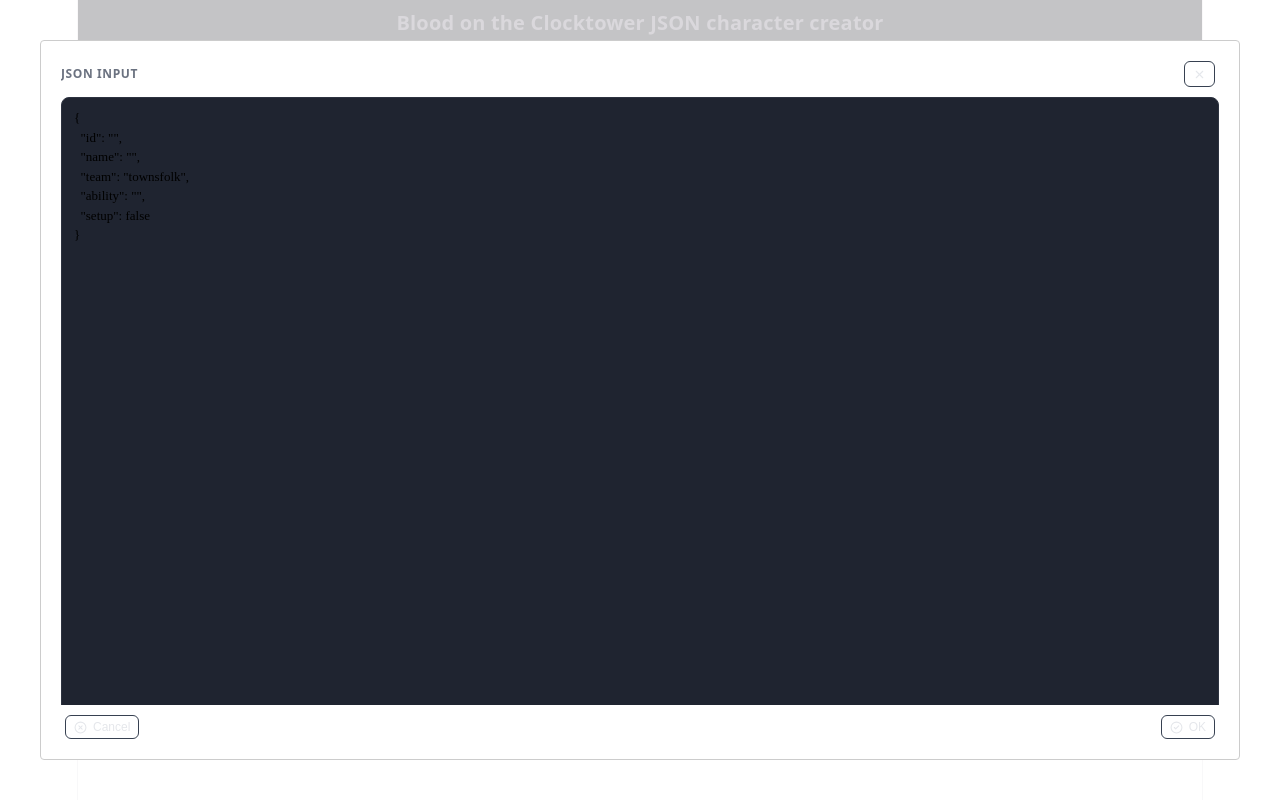
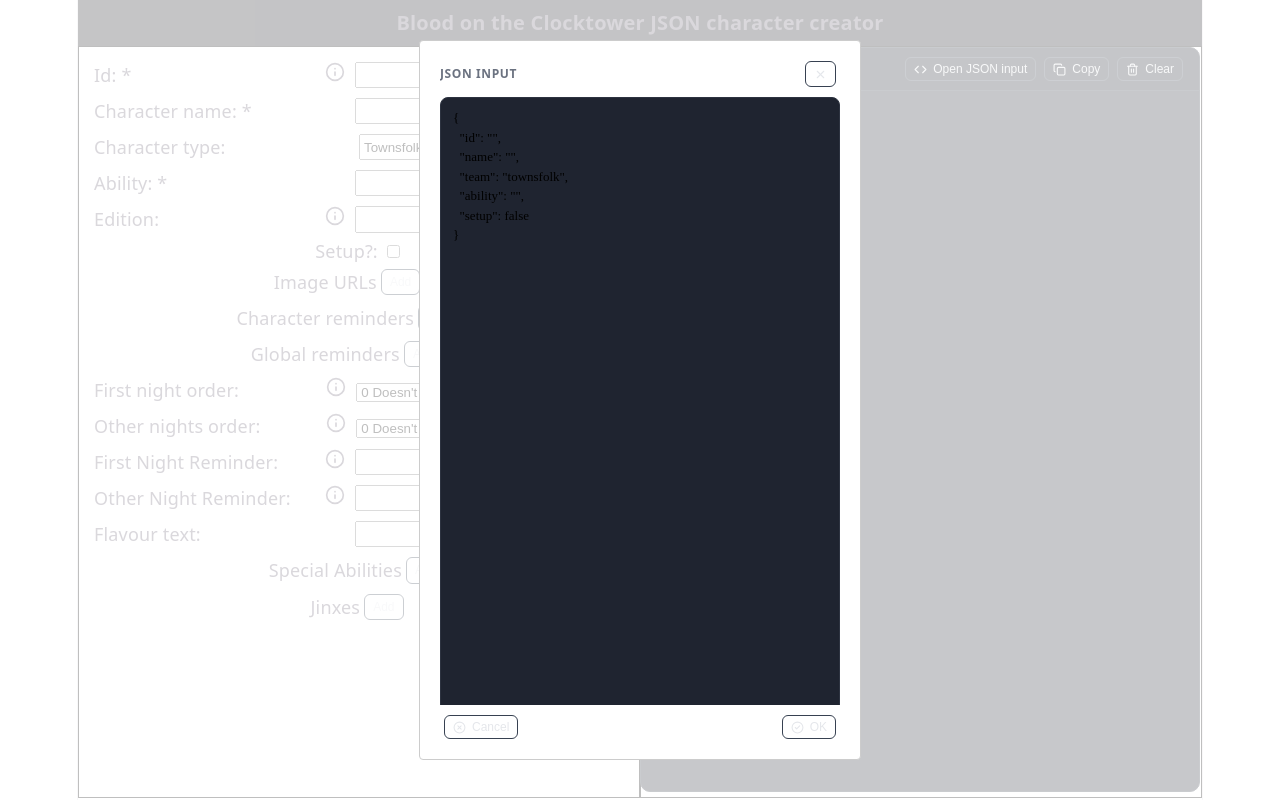
Before and after one commit to rebeccabex/clocktower-apps, a React (Vite) app in the folder clocktower-apps/: page / in a window 1280 px wide. Both pictures are taken after a click on the button "Open JSON input". Built offline with nearby package versions, Linux system fonts and the light colour scheme.

Commit message:
Improved modal behaviour and styling

```diff
--- a/clocktower-apps/src/CharacterJsonCreatorPage.tsx
+++ b/clocktower-apps/src/CharacterJsonCreatorPage.tsx
@@ -359,6 +359,7 @@ const InputColumn = styled.div`
   border: 1px solid #000000;
   width: 50%;
   padding: 10px 0;
+  min-height: calc(-70px + 100vh);
 `;
 
 const OutputColumn = styled.div`
@@ -367,4 +368,5 @@ const OutputColumn = styled.div`
   border: 1px solid #000000;
   width: 50%;
   padding-bottom: 5px;
+  max-height: calc(-50px + 100vh);
 `;
--- a/clocktower-apps/src/components/JsonInputModal.tsx
+++ b/clocktower-apps/src/components/JsonInputModal.tsx
@@ -37,21 +37,30 @@ export const JsonInputModal = ({
     }
   };
 
-  const onCancel = () => closeModal();
+  const onModalOpen = () => setInputJson(characterJson);
 
   const customStyles = {
     content: {
       backgroundColor: "var(--bg)",
+      maxWidth: "400px",
+      justifySelf: "center",
+      width: "100%",
     },
   };
 
   return (
-    <Modal isOpen={modalIsOpen} style={customStyles}>
+    <Modal
+      isOpen={modalIsOpen}
+      style={customStyles}
+      onRequestClose={closeModal}
+      onAfterOpen={onModalOpen}
+      closeTimeoutMS={500}
+    >
       <StyledContent>
         <TextAreaContainer>
           <TopContainer>
             <InputAreaLabel>JSON input</InputAreaLabel>
-            <Button icon={X} label="" onClick={onCancel} />
+            <Button icon={X} label="" onClick={closeModal} />
           </TopContainer>
           <StyledTextArea
             value={inputJson}
@@ -62,7 +71,7 @@ export const JsonInputModal = ({
         </TextAreaContainer>
         <div>{error}</div>
         <ButtonContainer>
-          <Button onClick={onCancel} label="Cancel" icon={CircleX} />
+          <Button onClick={closeModal} label="Cancel" icon={CircleX} />
           <Button onClick={onConfirmInput} label="OK" icon={CircleCheck} />
         </ButtonContainer>
       </StyledContent>
--- a/clocktower-apps/src/index.css
+++ b/clocktower-apps/src/index.css
@@ -11,8 +11,8 @@
   --shadow:
     rgba(0, 0, 0, 0.1) 0 10px 15px -3px, rgba(0, 0, 0, 0.05) 0 4px 6px -2px;
 
-  --sans: system-ui, 'Segoe UI', Roboto, sans-serif;
-  --heading: system-ui, 'Segoe UI', Roboto, sans-serif;
+  --sans: system-ui, "Segoe UI", Roboto, sans-serif;
+  --heading: system-ui, "Segoe UI", Roboto, sans-serif;
   --mono: ui-monospace, Consolas, monospace;
 
   font: 18px/145% var(--sans);
@@ -109,3 +109,16 @@ code {
   padding: 4px 8px;
   background: var(--code-bg);
 }
+
+.ReactModal__Overlay {
+  opacity: 0;
+  transition: opacity 500ms ease-in-out;
+}
+
+.ReactModal__Overlay--after-open {
+  opacity: 1;
+}
+
+.ReactModal__Overlay--before-close {
+  opacity: 0;
+}
```
